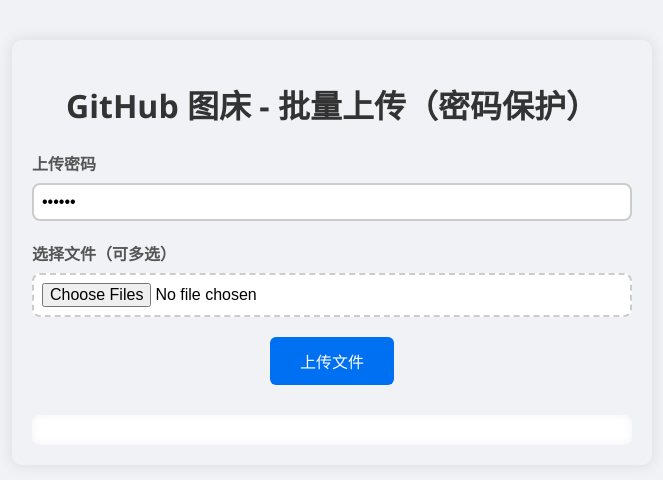
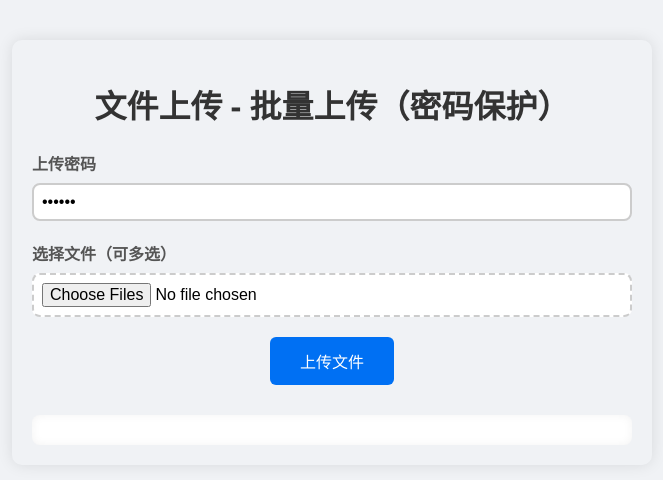
Before and after one commit to keaeye/img1-uploader, a website: page public/index.html in a window 1280 px wide. Shown: the whole page, without its empty margins (308-971 px from the left). Drawn offline with Linux system fonts and the light colour scheme.

Commit message:
Update index.html

```diff
--- a/public/index.html
+++ b/public/index.html
@@ -2,7 +2,7 @@
 <html lang="zh">
 <head>
   <meta charset="UTF-8" />
-  <title>GitHub 图床 - 批量上传（密码保护）</title>
+  <title>文件上传  - 批量上传（密码保护）</title>
   <style>
     body {
       font-family: 'Segoe UI', Tahoma, Geneva, Verdana, sans-serif;
@@ -81,7 +81,7 @@
   </style>
 </head>
 <body>
-  <h1>GitHub 图床 - 批量上传（密码保护）</h1>
+  <h1>文件上传  - 批量上传（密码保护）</h1>
 
   <label for="password">上传密码</label>
   <input id="password" type="password" placeholder="请输入上传密码" value="123456" />
```
